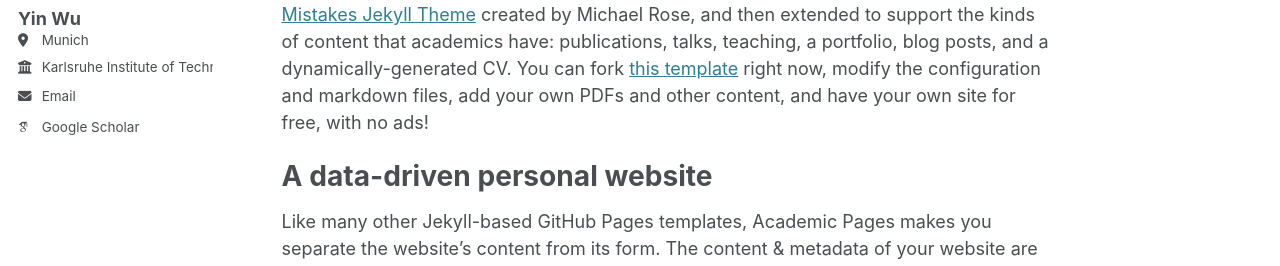
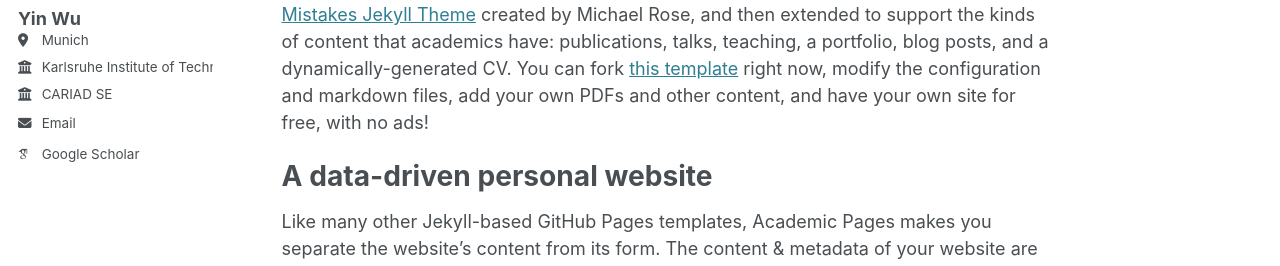
Before and after one commit to yinwu33/yinwu33.github.io, a Jekyll site: the page built from _pages/about.md, in a window 1280 px wide. Shown: the part 276-542 px from the top of the page. Built offline with Jekyll 4.4.1, drawn with Linux system fonts in a browser that asks for light colours; some web fonts are replaced; a file with an impossible date is left out.

```diff
--- a/_config.yml
+++ b/_config.yml
@@ -27,7 +27,8 @@ author:
   pronouns         : # example: "she/her"
   bio              : # "Short biography for the left-hand sidebar"
   location         : "Munich"
-  employer         : "Karlsruhe Institute of Technology / CARIAD SE"
+  employer         : "CARIAD SE"
+  uni              : "Karlsruhe Institute of Technology"
   uri              : # URL
   email            : "yinwu.life@gmail.com"
 
--- a/_includes/author-profile.html
+++ b/_includes/author-profile.html
@@ -26,6 +26,9 @@
       <!-- Font Awesome icons / Biographic information  -->
       {% if author.location %}
         <li class="author__desktop"><i class="fa-solid fa-location-dot icon-pad-right" aria-hidden="true"></i>{{ author.location }}</li>
+      {% endif %}
+      {% if author.uni %}
+        <li class="author__desktop"><i class="fas fa-fw fa-building-columns icon-pad-right" aria-hidden="true"></i>{{ author.uni }}</li>
       {% endif %}
       {% if author.employer %}
         <li class="author__desktop"><i class="fas fa-fw fa-building-columns icon-pad-right" aria-hidden="true"></i>{{ author.employer }}</li>
```
